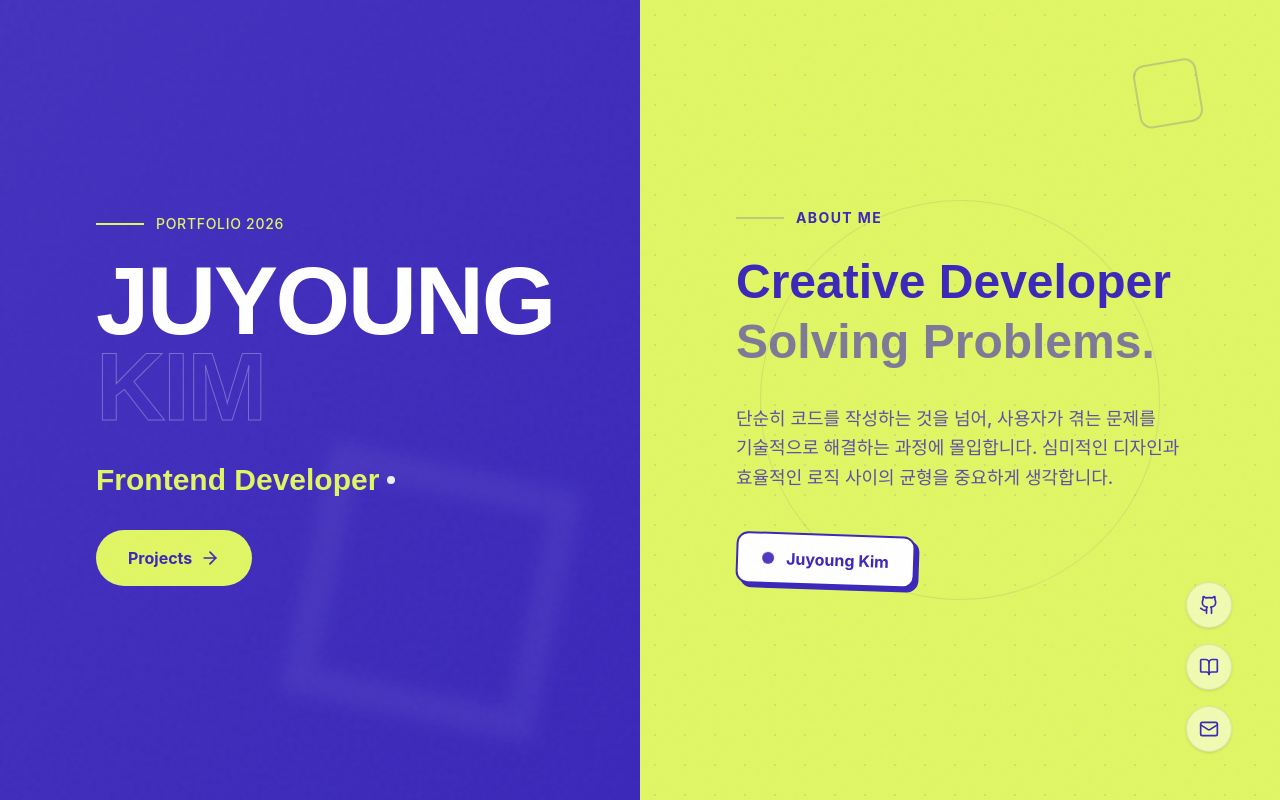
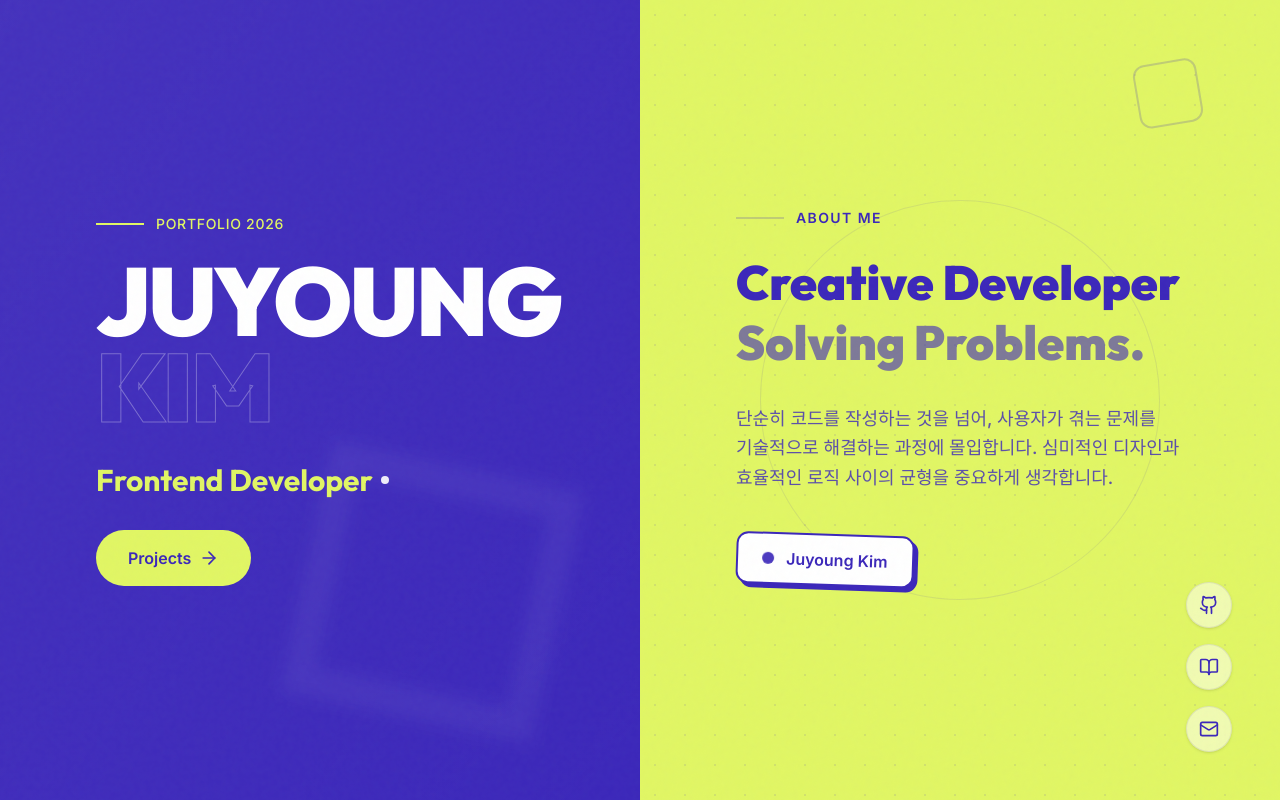
Before and after one commit to void-kk/about-me, a React (Vite) app: page / in a window 1280 px wide. Shown: the top 800 px of the page. Built offline with nearby package versions, Linux system fonts and the light colour scheme.

Commit message:
fix: import 순서 수정

```diff
--- a/src/index.css
+++ b/src/index.css
@@ -1,3 +1,4 @@
+@import url('https://fonts.googleapis.com/css2?family=Inter:wght@300;400;500;600&family=Outfit:wght@400;500;700;900&display=swap');
 @import "tailwindcss";
 
 @theme {
@@ -7,8 +8,6 @@
   --font-sans: 'Inter', sans-serif;
   --font-display: 'Outfit', sans-serif;
 }
-
-@import url('https://fonts.googleapis.com/css2?family=Inter:wght@300;400;500;600&family=Outfit:wght@400;500;700;900&display=swap');
 
 html, body {
   scroll-behavior: smooth;
```
